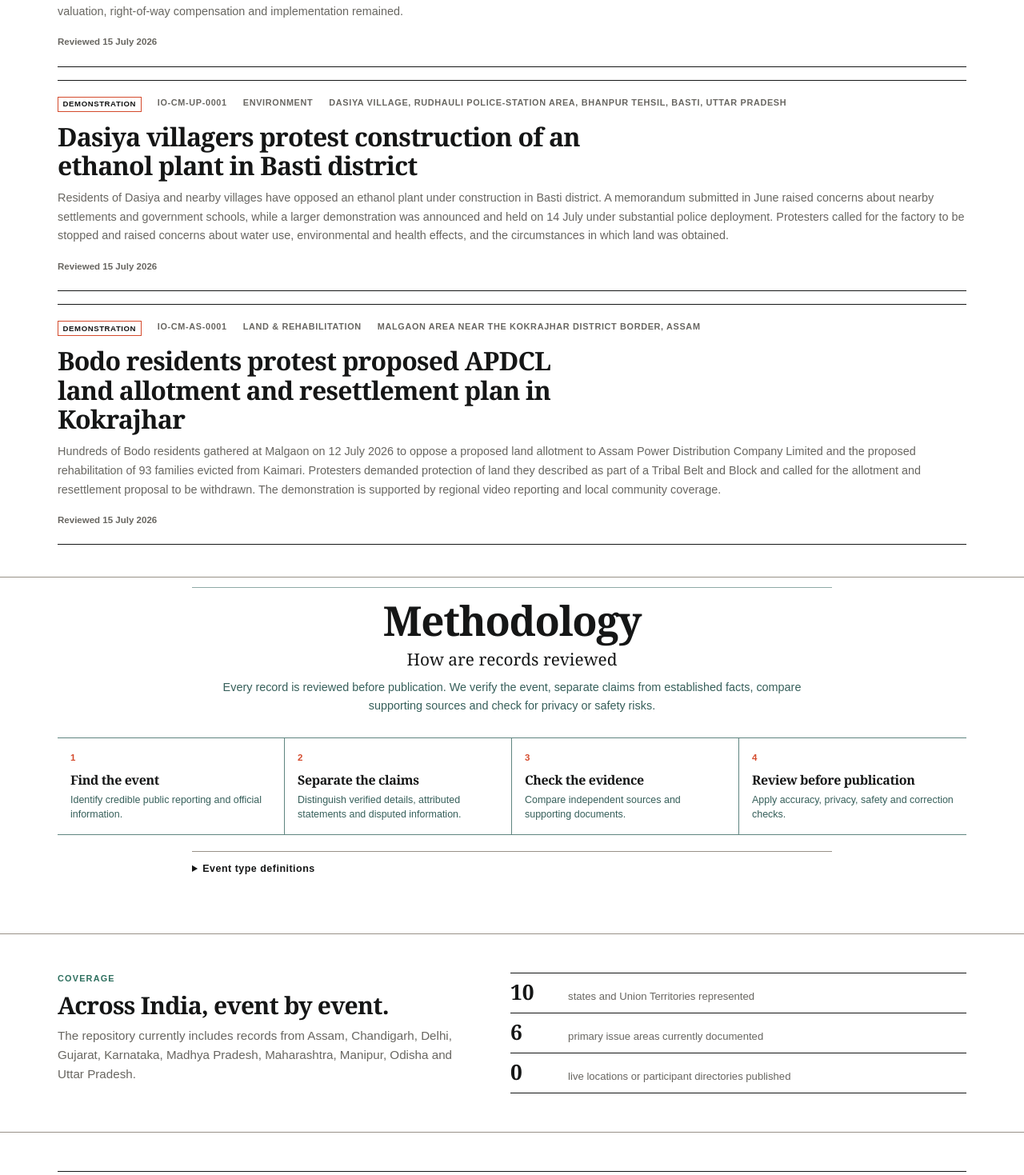
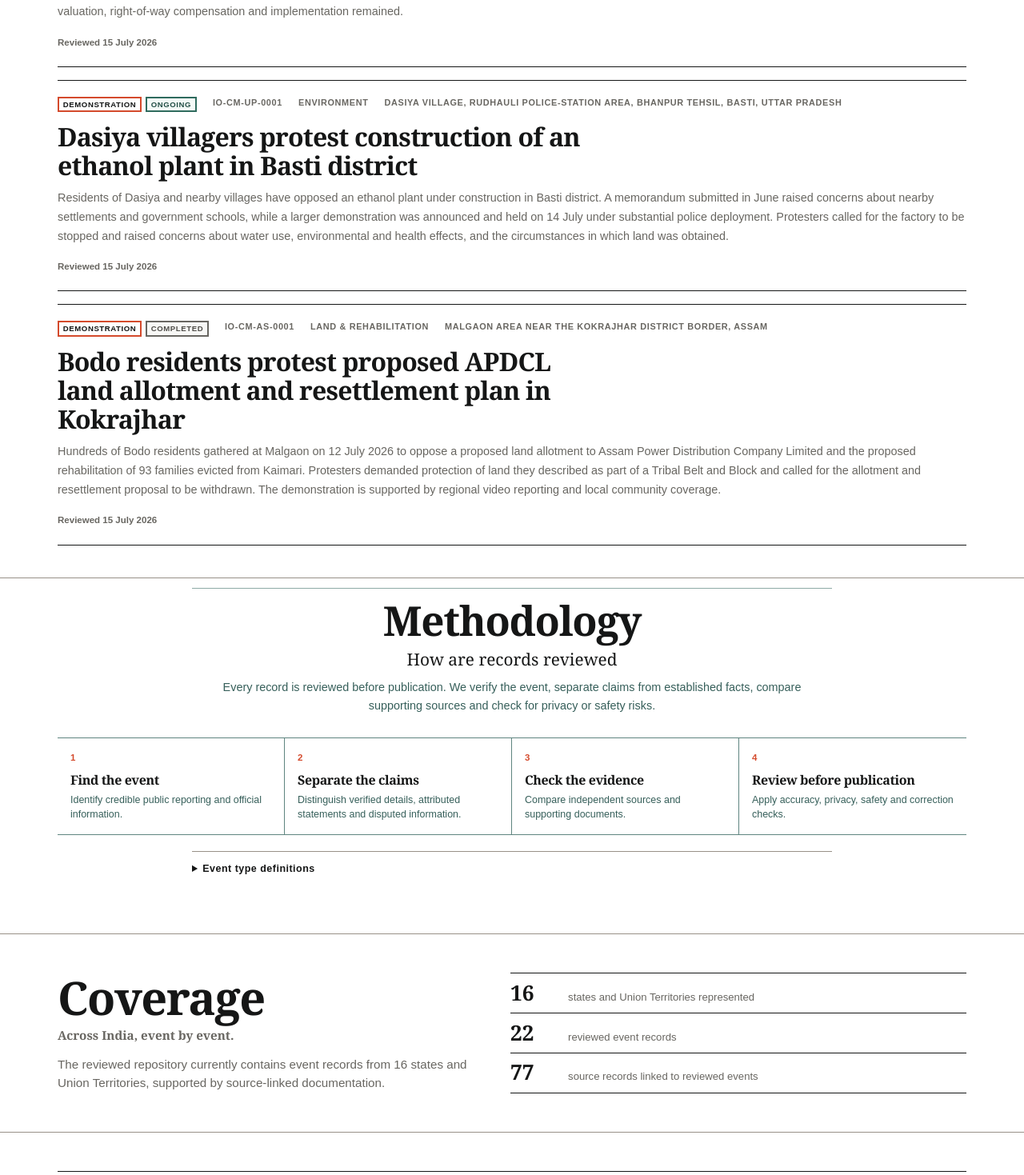
Before and after one commit to naveena04-rao/india-observed, a Next.js app: page / in a window 1280 px wide. Shown: the part 1181-2650 px from the top of the page at 80% size. Built offline with nearby package versions, Linux system fonts and the light colour scheme.

Commit message:
Refine homepage event context

```diff
--- /dev/null
+++ b/src/app/components/EventStatusTag.tsx
@@ -0,0 +1,18 @@
+import { eventStatuses, type EventStatus } from "../eventStatuses";
+
+type EventStatusTagProps = {
+  eventStatus: EventStatus;
+};
+
+export function EventStatusTag({ eventStatus }: EventStatusTagProps) {
+  const { label, tone } = eventStatuses[eventStatus];
+
+  return (
+    <span
+      className={`event-status-tag event-status-tag--${tone}`}
+      aria-label={`Event status: ${label}`}
+    >
+      {label}
+    </span>
+  );
+}
--- /dev/null
+++ b/src/app/eventStatuses.ts
@@ -0,0 +1,11 @@
+export const eventStatuses = {
+  announced: { label: "Upcoming", tone: "upcoming" },
+  ongoing: { label: "Ongoing", tone: "ongoing" },
+  paused: { label: "Paused", tone: "paused" },
+  concluded: { label: "Completed", tone: "completed" },
+  unresolved: { label: "Unresolved", tone: "unresolved" },
+  outcome_pending: { label: "Outcome pending", tone: "outcome-pending" },
+  unknown: { label: "Status unclear", tone: "unknown" },
+} as const;
+
+export type EventStatus = keyof typeof eventStatuses;
--- a/src/app/eventTypes.ts
+++ b/src/app/eventTypes.ts
@@ -2,7 +2,7 @@ export const eventTypes = {
   dharna: {
     label: "Dharna",
     definition:
-      "A sustained protest at a fixed public or administrative location, commonly involving participants sitting or remaining there while pressing stated demands.",
+      "A sustained protest at a fixed place where participants remain present while pressing stated demands.",
   },
   strike: {
     label: "Strike",
@@ -12,27 +12,27 @@ export const eventTypes = {
   sit_in: {
     label: "Sit-in",
     definition:
-      "A protest in which participants occupy or remain at a particular place for a period of time. Use this where the event is not more specifically documented as a dharna.",
+      "A protest in which participants sit or remain at a particular place for a period of time.",
   },
   hunger_strike: {
     label: "Hunger strike",
     definition:
-      "A protest in which one or more participants voluntarily abstain from food to press stated demands.",
+      "A protest in which one or more participants abstain from food to press stated demands.",
   },
   rally: {
     label: "Rally",
     definition:
-      "An organised public gathering, commonly involving speeches, collective demands or a show of support or opposition.",
+      "An organised public gathering where people assemble to express support, opposition or demands.",
   },
   march: {
     label: "March",
     definition:
-      "An organised protest in which participants move together along a planned or publicly documented route.",
+      "An organised protest in which participants move together from one place to another.",
   },
   demonstration: {
     label: "Demonstration",
     definition:
-      "An organised public gathering or action expressing opposition, support or a demand, where no more specific event form has been established.",
+      "An organised public action or gathering expressing opposition, support or a demand.",
   },
   human_chain: {
     label: "Human chain",
@@ -41,8 +41,7 @@ export const eventTypes = {
   },
   satyagraha: {
     label: "Satyagraha",
-    definition:
-      "A form of nonviolent resistance explicitly identified by organisers or reliable sources as a satyagraha. Do not apply this label merely because an event is peaceful.",
+    definition: "A form of nonviolent resistance used to press a demand or oppose an action.",
   },
   shutdown: {
     label: "Shutdown",
@@ -51,8 +50,7 @@ export const eventTypes = {
   },
   protest: {
     label: "Protest",
-    definition:
-      "A fallback classification for verified collective public opposition, support or demands when the available evidence does not establish a more specific form.",
+    definition: "A public expression of opposition, support or demands by an individual or group.",
   },
 } as const;
 
--- a/src/app/globals.css
+++ b/src/app/globals.css
@@ -1621,10 +1621,26 @@ h3 {
   width: 100%;
 }
 .publisher-video-gate {
+  overflow: hidden;
+  position: relative;
+}
+.publisher-video-gate img {
+  height: 100%;
+  inset: 0;
+  object-fit: cover;
+  position: absolute;
+  width: 100%;
+}
+.publisher-video-gate-content {
   align-content: center;
+  background: rgba(21, 22, 22, 0.55);
   display: grid;
   gap: 0.3rem;
+  height: 100%;
   padding: 1rem;
+  position: relative;
+  width: 100%;
+  z-index: 1;
 }
 .publisher-video-gate span,
 .publisher-video-gate small {
@@ -2513,10 +2529,12 @@ main .lead-panel {
   color: var(--ink);
 }
 
-.event-type-tag {
+.event-type-tag,
+.event-status-tag {
   align-self: start;
   background: #ffffff;
-  border: 1px solid var(--terracotta);
+  border-style: solid;
+  border-width: 2px;
   color: var(--ink);
   display: inline-flex;
   font-size: 0.6rem;
@@ -2525,9 +2543,52 @@ main .lead-panel {
   line-height: 1.2;
   max-width: 100%;
   overflow-wrap: anywhere;
-  padding: 0.18rem 0.35rem;
+  padding: 0.12rem 0.3rem;
   text-transform: uppercase;
   width: fit-content;
+}
+
+.event-type-tag {
+  border-color: var(--terracotta);
+}
+
+.event-status-tag--ongoing {
+  background: #f4faf7;
+  border-color: #2f6b5e;
+  color: #234f46;
+}
+
+.event-status-tag--upcoming {
+  background: #f4f9fa;
+  border-color: #276a75;
+  color: #1e515a;
+}
+
+.event-status-tag--paused,
+.event-status-tag--outcome-pending {
+  background: #fffaf0;
+  border-color: #8a6316;
+  color: #684b11;
+}
+
+.event-status-tag--completed,
+.event-status-tag--unknown {
+  background: #f7f7f5;
+  border-color: #686661;
+  color: #4f4d49;
+}
+
+.event-status-tag--unresolved {
+  background: #fff7f4;
+  border-color: #a43f2a;
+  color: #7d3020;
+}
+
+.event-tags {
+  display: inline-flex;
+  flex-wrap: wrap;
+  gap: 0.3rem;
+  max-width: 100%;
 }
 
 .featured-meta {
@@ -2537,8 +2598,28 @@ main .lead-panel {
   gap: 0.4rem 0.55rem;
 }
 
-.latest-entry-preview > .event-type-tag {
+.latest-entry-preview > .event-tags {
   margin-bottom: 0.35rem;
+}
+
+.coverage-heading {
+  font-size: clamp(2.6rem, 4.5vw, 4.35rem);
+  margin-bottom: 0.3rem;
+}
+
+.coverage-grid > div:first-child .coverage-subheading {
+  color: var(--ink);
+  font-family: Georgia, "Times New Roman", serif;
+  font-size: clamp(1.4rem, 2.4vw, 2rem);
+  font-weight: 700;
+  line-height: 1.15;
+  margin-bottom: 0.75rem;
+}
+
+.coverage-grid > div:first-child .coverage-description {
+  color: var(--muted);
+  font-size: 0.95rem;
+  line-height: 1.55;
 }
 
 .event-type-guide {
--- a/src/app/page.tsx
+++ b/src/app/page.tsx
@@ -1,14 +1,15 @@
 import Link from "next/link";
+import { EventStatusTag } from "./components/EventStatusTag";
 import { EventTypeTag } from "./components/EventTypeTag";
 import { FeaturedRecordCarousel } from "./components/FeaturedRecordCarousel";
+import type { EventStatus } from "./eventStatuses";
 import { eventTypes, type EventType } from "./eventTypes";
 
 const featuredRecords = [
   {
     id: "IO-CM-KA-0002",
     eventType: "protest",
-    status: "Ongoing",
-    statusTone: "status-ongoing",
+    eventStatus: "ongoing",
     title: "Bidadi farmers oppose township land acquisition",
     place: "Bengaluru South, Karnataka",
     topic: "Land and rehabilitation",
@@ -25,6 +26,9 @@ const featuredRecords = [
         "https://www.ndtv.com/video/protests-in-karnataka-s-bidadi-after-government-proposes-to-cut-trees-for-ai-city-project-1120270",
       embedUrl:
         "https://www.ndtv.com/videos/embed-player/?id=1120270&mute=1&autostart=0&mutestart=true&pWidth=100&pHeight=100",
+      thumbnailUrl:
+        "https://c.ndtvimg.com/2026-06/t9gf8cms_bidadi_160x120_30_June_26.png?downsize=1600:900",
+      thumbnailAlt: "People gathered outdoors during the Bidadi protest reported by NDTV",
       sourceProvenance: "NDTV · Original publisher page · 30 June 2026",
       eventVerification: "Provenance and event match confirmed; human editorial review passed",
       publicationRightsStatus: "Official source embed · Reuse permission pending",
@@ -46,8 +50,7 @@ const featuredRecords = [
   {
     id: "IO-CM-MN-0001",
     eventType: "strike",
-    status: "Ongoing",
-    statusTone: "status-ongoing",
+    eventStatus: "ongoing",
     title: "Manipur government employees continue cease-work strike",
     place: "Manipur",
     topic: "Labour and employment",
@@ -67,8 +70,7 @@ const featuredRecords = [
   {
     id: "IO-CM-OD-0001",
     eventType: "protest",
-    status: "Concluded",
-    statusTone: "status-concluded",
+    eventStatus: "concluded",
     title: "Dharmasala students protest teacher vacancies",
     place: "Jajpur, Odisha",
     topic: "Education",
@@ -90,6 +92,7 @@ const latestRecords = [
   {
     id: "IO-CM-MP-0001",
     eventType: "protest",
+    eventStatus: "ongoing",
     topic: "Land & rehabilitation",
     place: "Chhatarpur–Panna, Madhya Pradesh",
     title:
@@ -99,6 +102,7 @@ const latestRecords = [
   {
     id: "IO-CM-DL-0001",
     eventType: "sit_in",
+    eventStatus: "ongoing",
     topic: "Education",
     place: "Jantar Mantar, New Delhi",
     title: "Education accountability sit-in and hunger strike continues at Jantar Mantar",
@@ -107,6 +111,7 @@ const latestRecords = [
   {
     id: "IO-CM-MH-0001",
     eventType: "human_chain",
+    eventStatus: "concluded",
     topic: "Environment",
     place: "Thane, Maharashtra",
     title: "Citizens form human chain in Thane under the Save SGNP campaign",
@@ -116,6 +121,7 @@ const latestRecords = [
 type OnRecord = {
   id: string;
   eventType: EventType;
+  eventStatus: EventStatus;
   topic: string;
   place: string;
   title: string;
@@ -127,6 +133,7 @@ const onRecords = [
   {
     id: "IO-CM-GJ-0001",
     eventType: "satyagraha",
+    eventStatus: "ongoing",
     topic: "Land & rehabilitation",
     place: "Jetpar village, Morbi district, Gujarat",
     title:
@@ -138,6 +145,7 @@ const onRecords = [
   {
     id: "IO-CM-UP-0001",
     eventType: "demonstration",
+    eventStatus: "ongoing",
     topic: "Environment",
     place: "Dasiya village, Rudhauli police-station area, Bhanpur tehsil, Basti, Uttar Pradesh",
     title: "Dasiya villagers protest construction of an ethanol plant in Basti district",
@@ -148,6 +156,7 @@ const onRecords = [
   {
     id: "IO-CM-AS-0001",
     eventType: "demonstration",
+    eventStatus: "concluded",
     topic: "Land & rehabilitation",
     place: "Malgaon area near the Kokrajhar district border, Assam",
     title:
@@ -226,7 +235,10 @@ export default function HomePage() {
             {onRecords.map((record) => (
               <article className="on-record-context" key={record.id}>
                 <div className="on-record-meta">
-                  <EventTypeTag eventType={record.eventType} />
+                  <div className="event-tags">
+                    <EventTypeTag eventType={record.eventType} />
+                    <EventStatusTag eventStatus={record.eventStatus} />
+                  </div>
                   <span>{record.id}</span>
                   <span>{record.topic}</span>
                   <span>{record.place}</span>
@@ -279,25 +291,25 @@ export default function HomePage() {
       <section className="coverage-section">
         <div className="page-shell coverage-grid">
           <div>
-            <p className="section-kicker">Coverage</p>
-            <h2>Across India, event by event.</h2>
-            <p>
-              The repository currently includes records from Assam, Chandigarh, Delhi, Gujarat,
-              Karnataka, Madhya Pradesh, Maharashtra, Manipur, Odisha and Uttar Pradesh.
+            <h2 className="coverage-heading">Coverage</h2>
+            <p className="coverage-subheading">Across India, event by event.</p>
+            <p className="coverage-description">
+              The reviewed repository currently contains event records from 16 states and Union
+              Territories, supported by source-linked documentation.
             </p>
           </div>
           <div className="coverage-ledger" aria-label="Coverage notes">
             <div>
-              <strong>10</strong>
+              <strong>16</strong>
               <span>states and Union Territories represented</span>
             </div>
             <div>
-              <strong>6</strong>
-              <span>primary issue areas currently documented</span>
+              <strong>22</strong>
+              <span>reviewed event records</span>
             </div>
             <div>
-              <strong>0</strong>
-              <span>live locations or participant directories published</span>
+              <strong>77</strong>
+              <span>source records linked to reviewed events</span>
             </div>
           </div>
         </div>
```
Also changed, not shown: src/app/components/FeaturedRecordCarousel.tsx (+17 -3 lines), 1 other file (tests, documents, lock files or other folders).
